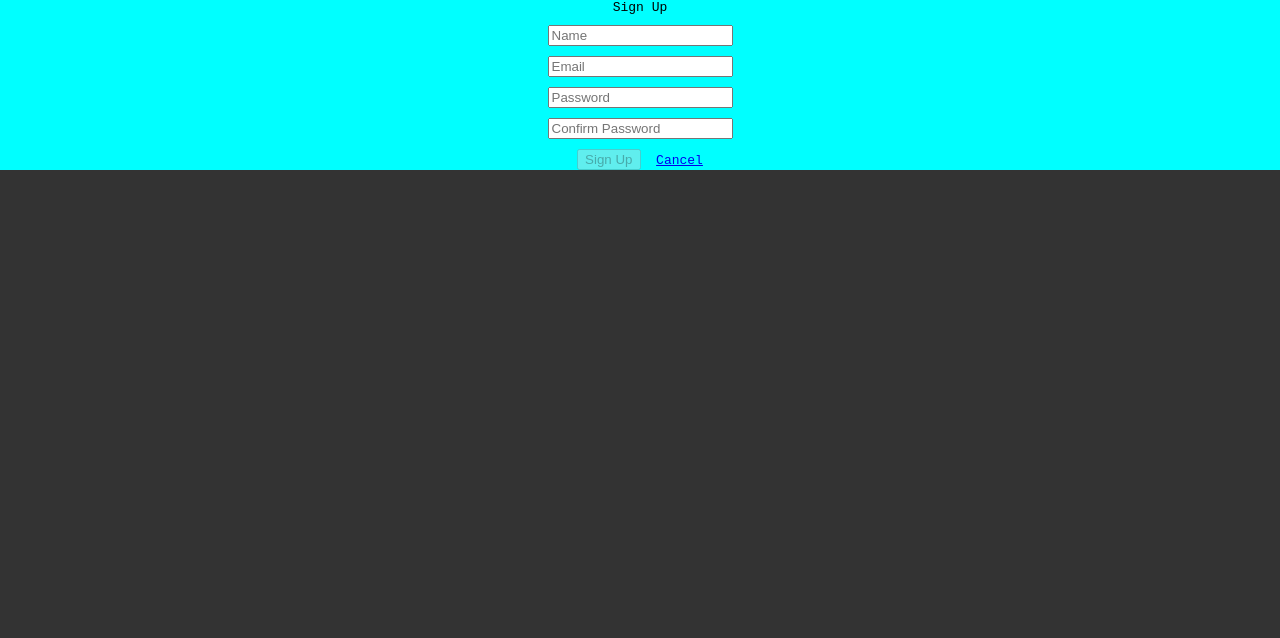
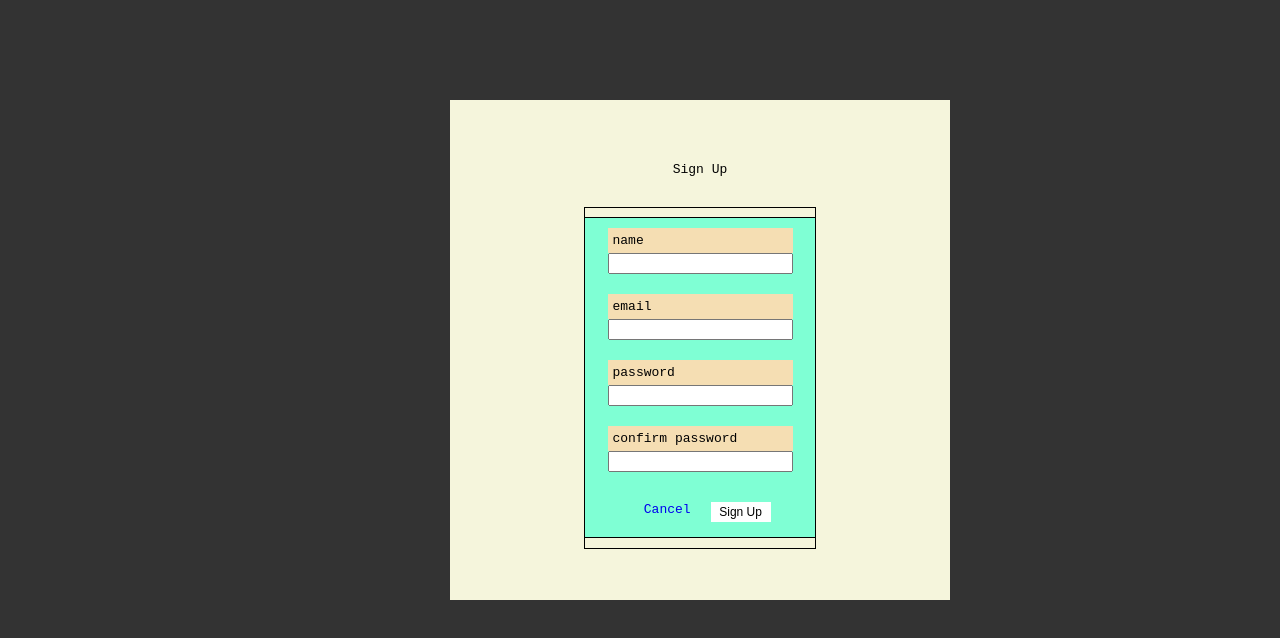
Before and after one commit to isama22/discursive, a React (Create React App) app: page /signup in a window 1280 px wide. Shown: the top 638 px of the page. Built offline with nearby package versions, Linux system fonts and the light colour scheme.

Commit message:
styled login, signup, add post pages

```diff
--- a/src/components/SignupForm/SignupForm.css
+++ b/src/components/SignupForm/SignupForm.css
@@ -1,8 +1,41 @@
 .signup-form {
-    background-color: cyan;
+    display: flex;
+    justify-content: center;
+    flex-direction: column;
+    align-items: center;
+    margin: 100px 0px 0px 450px;
+    background-color: beige;
+    height: 500px;
+    width: 500px;
 
 }
+.signup-div {
+    display: flex;
+    flex-flow: column nowrap;
+    justify-content: center;
+    align-items: center;
+    margin: 10px 0px 10px 0px;
+    /* background-color: cyan; */
+    width: 230px;
+    height: 340px;
+    border: solid 1px black;
+}
 
-.col-sm-12 {
-    margin: 10px;
+.form-horizontal {
+    display: flex;
+    justify-content: center;
+    align-items: center;
+    flex-direction: column;
+    background-color: aquamarine;
+    border: solid 1px black;
+    width: 230px;
+    /* height: 340px; */
+    margin: 0px;
 }
+
+.signup-links {
+    display: flex;
+    flex-direction: row;
+    justify-content: center;
+    margin-left: 30px;
+}
--- a/src/components/SignupForm/SignupForm.js
+++ b/src/components/SignupForm/SignupForm.js
@@ -45,34 +45,60 @@ class SignupForm extends Component {
     return (
       <div className="signup-form">
         <header className="header-footer">Sign Up</header>
+        <div className="signup-div">
         <form className="form-horizontal" onSubmit={this.handleSubmit} >
           <div className="form-group">
             <div className="col-sm-12">
-              <input type="text" className="form-control" placeholder="Name" value={this.state.name} name="name" onChange={this.handleChange} />
+            <label className='form-label'>name</label>
+              <input
+              type="text"
+              className="form-control"
+              value={this.state.name}
+              name="name"
+              onChange={this.handleChange} />
             </div>
           </div>
           <div className="form-group">
             <div className="col-sm-12">
-              <input type="email" className="form-control" placeholder="Email" value={this.state.email} name="email" onChange={this.handleChange} />
+            <label className='form-label'>email</label>
+              <input
+              type="email"
+              className="form-control"
+              value={this.state.email}
+              name="email"
+              onChange={this.handleChange} />
             </div>
           </div>
           <div className="form-group">
             <div className="col-sm-12">
-              <input type="password" className="form-control" placeholder="Password" value={this.state.password} name="password" onChange={this.handleChange} />
+            <label className='form-label'>password</label>
+              <input
+              type="password"
+              className="form-control"
+              value={this.state.password}
+              name="password"
+              onChange={this.handleChange} />
             </div>
           </div>
           <div className="form-group">
             <div className="col-sm-12">
-              <input type="password" className="form-control" placeholder="Confirm Password" value={this.state.passwordConf} name="passwordConf" onChange={this.handleChange} />
+            <label className='form-label'>confirm password</label>
+              <input
+              type="password"
+              className="form-control"
+              value={this.state.passwordConf}
+              name="passwordConf"
+              onChange={this.handleChange} />
             </div>
           </div>
           <div className="form-group">
-            <div className="col-sm-12 text-center">
-              <button className="btn btn-default" disabled={this.isFormInvalid()}>Sign Up</button>&nbsp;&nbsp;
-              <Link to='/'>Cancel</Link>
+            <div className="signup-links">
+              <Link className="cancel-button" to='/'>Cancel</Link>
+              <button className="login-btn" disabled={this.isFormInvalid()}>Sign Up</button>&nbsp;&nbsp;
             </div>
           </div>
         </form>
+        </div>
       </div>
     );
   }
--- a/src/pages/AddPostPage/AddPostPage.css
+++ b/src/pages/AddPostPage/AddPostPage.css
@@ -1,9 +1,50 @@
 .add-post-page {
     background-color: beige;
-    height: 500px;
+    height: 400px;
     width: 500px;
-    margin-left: 300px;
+    margin: 100px 0px 0px 450px;
     display: flex;
     justify-content: center;
     align-items: center;
+    flex-direction: column;
 }
+
+.add-service-form {
+    /* background-color: aqua; */
+    display: flex;
+    justify-content: center;
+    align-items: center;
+    flex-direction: column;
+    border: solid 1px black;
+}
+
+.form-item {
+    /* background-color: red; */
+    display: flex;
+    justify-content: flex-start;
+    flex-direction: column;
+    margin: 20px;
+    /* padding: 20px; */
+    text-align: left;
+}
+.form-label {
+    /* display: flex;
+    justify-content: flex-start; */
+    background-color: wheat;
+    padding: 5px;
+}
+.add-links {
+    margin-bottom: 20px;
+}
+.cancel-button {
+    margin: 20px 20px 20px 0px;
+    text-decoration: none;
+}
+
+.btn {
+    background-color: white;
+    color: black;
+    border: black;
+    font-size: 12px;
+    width: 60px;
+}
--- a/src/pages/AddPostPage/AddPostPage.js
+++ b/src/pages/AddPostPage/AddPostPage.js
@@ -68,7 +68,7 @@ class AddPostPage extends Component {
                     type="submit"
                     disabled={this.state.invalidForm}
                 >
-                    Add Post
+                    Add
                 </button>
             </div>
           </form>
--- a/src/pages/Home/Home.css
+++ b/src/pages/Home/Home.css
@@ -57,27 +57,37 @@
     height: 110px;
     /* border: 1px solid #6d5454; */
     color: blue;
-    margin-top: 15px;
-    margin-left: 15px;
+    margin-top: 35px;
+    margin-left: 5px;
     display: flex;
     justify-content: center;
     align-items: center;
     font-size: 12px;
 }
 .title-photo {
-    width: 110px;
-    height: 90px;
+    width: 120px;
+    height: 140px;
 }
 .info-body {
     width: 140px;
-    height: 330px;
+    height: 230px;
     /* border: 1px solid #6d5454; */
     color: blue;
-    margin-top: 20px;
-    margin-left: 15px;
-    text-align: left;
+    margin-top: 40px;
+    /* margin-left: 15px; */
+    text-align: center;
+}
+.add-service {
+    /* width: 140px; */
+    text-decoration: none;
+    color: blue;
+    /* border: solid 1px red; */
+    /* margin-bottom: 10px; */
 }
 
+.add-service:hover {
+    font-weight: bold;
+}
 .descriptions {
     margin-top: 10px;
     margin-left: 10px;
--- a/src/pages/Home/Home.js
+++ b/src/pages/Home/Home.js
@@ -26,14 +26,15 @@ class Home extends Component {
                                 <div className="side-bar">
 
                                     <div className="info">
-                                        <Link to="/"><img className="title-photo" src="https://i.postimg.cc/3xjzy6Pd/Screen-Shot-2020-06-18-at-7-17-56-PM.png" alt=""></img></Link>
+                                        <Link to="/"><img className="title-photo" src="https://i.postimg.cc/3wG4KKLY/Screen-Shot-2020-08-11-at-2-20-47-AM.png" alt=""></img></Link>
 
                                     </div>
                                     <div className="info-body">
+                                        <hr className="hr"/>
                                         <Link className="add-service" to="/addpost">make a new post</Link>
-                                        <br/>
+                                        <br/><hr/>
                                         <Link className="add-service" to="/addpost">search by tag</Link>
-
+                                        <hr/>
 
 
 
--- a/src/pages/Loginpage/Loginpage.css
+++ b/src/pages/Loginpage/Loginpage.css
@@ -1,17 +1,32 @@
 .log {
     display: flex;
     justify-content: center;
+    flex-direction: column;
     align-items: center;
-    margin: 100px;
+    margin: 100px 0px 0px 450px;
+    background-color: beige;
+    height: 400px;
+    width: 500px;
+}
+.header-footer {
+    margin: 20px;
 }
 
+.col-sm-12 {
+    display: flex;
+    flex-direction: column;
+    text-align: left;
+    margin: 10px;
+
+}
 .LoginPage {
     display: flex;
     justify-content: center;
     align-items: center;
     flex-direction: column;
-    background-color: aquamarine;
-    width: 300px;
+    /* background-color: aquamarine; */
+    border: solid 1px black;
+    width: 230px;
     margin: 0px;
 }
 
@@ -21,6 +36,23 @@
     justify-content: center;
     align-items: center;
     margin: 10px 0px 10px 0px;
-    background-color: cyan;
+    /* background-color: cyan; */
     width: 300px;
 }
+
+.login-links {
+    display: flex;
+    flex-direction: row;
+    justify-content: center;
+    margin-left: 30px;
+}
+
+.login-btn {
+    background-color: white;
+    color: black;
+    border: black;
+    font-size: 12px;
+    width: 60px;
+    height: 20px;
+    margin-top: 20px;
+}
--- a/src/pages/Loginpage/Loginpage.js
+++ b/src/pages/Loginpage/Loginpage.js
@@ -31,25 +31,26 @@ class LoginPage extends Component {
   render() {
     return (
       <div className="log">
+        <header className="header-footer">Log In</header>
       <div className="LoginPage">
-        <p>log</p>
       <div className="login-div">
-        <header className="header-footer">Log In</header>
         <form className="form-horizontal" onSubmit={this.handleSubmit} >
           <div className="form-group">
             <div className="col-sm-12">
-              <input type="email" className="form-control" placeholder="Email" value={this.state.email} name="email" onChange={this.handleChange} />
+            <label className='form-label'>email</label>
+              <input type="email" className="form-control" value={this.state.email} name="email" onChange={this.handleChange} />
             </div>
           </div>
           <div className="form-group">
             <div className="col-sm-12">
-              <input type="password" className="form-control" placeholder="Password" value={this.state.pw} name="pw" onChange={this.handleChange} />
+            <label className='form-label'>password</label>
+              <input type="password" className="form-control" value={this.state.pw} name="pw" onChange={this.handleChange} />
             </div>
           </div>
           <div className="form-group">
-            <div className="col-sm-12 text-center">
-              <button className="btn btn-default">Log In</button>&nbsp;&nbsp;&nbsp;
-              <Link to='/'>Cancel</Link>
+            <div className="login-links text-center">
+              <Link className='cancel-button' to='/'>Cancel</Link>
+              <button className="login-btn">Log In</button>&nbsp;&nbsp;&nbsp;
             </div>
           </div>
         </form>
```
